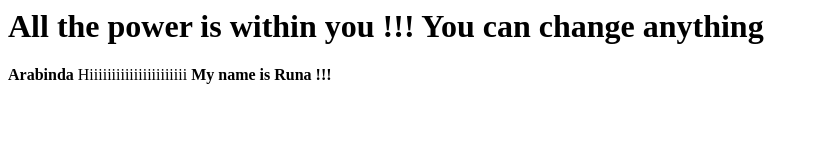
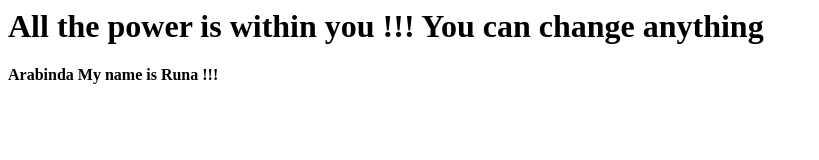
Before and after one commit to arabindamcs/aws-repo, a plain HTML site: page index.html in a window 1280 px wide. Shown: the whole page, without its empty margins (0-819 px from the left). Drawn offline with Linux system fonts and the light colour scheme.

Commit message:
Revert "updated for Arabinda"
This reverts commit 1e77ee0a40f2bd8c727b8696025196cb72e9e24e.

```diff
--- a/index.html
+++ b/index.html
@@ -2,7 +2,6 @@
 <body>
 <h1> All the power is within you !!! You can change anything </h1>
 <b>Arabinda</b>
-Hiiiiiiiiiiiiiiiiiiiiii
   <b> My name is Runa !!! </b>
 </body>
 </html>
```
